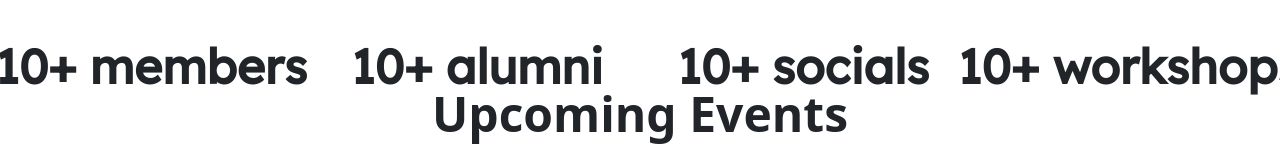
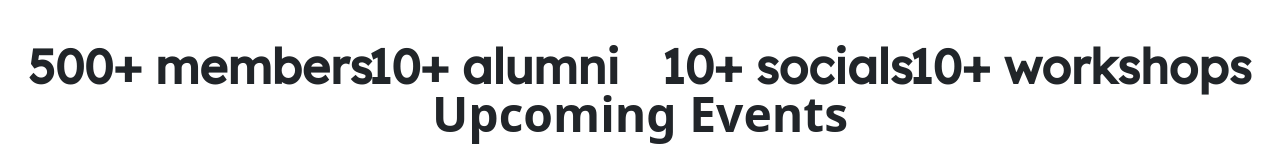
Before and after one commit to acm-ucr/acm-hydra, a Next.js app: page / in a window 1280 px wide. Shown: the part 659-805 px from the top of the page. Built offline with nearby package versions, Linux system fonts and the light colour scheme.

Commit message:
npm run format

```diff
--- a/components/Stats.js
+++ b/components/Stats.js
@@ -3,14 +3,14 @@ import { Row, Col } from "react-bootstrap";
 
 const Stats = () => {
 	return (
-		<Row className='font-lexend text-5xl decoration-black font-semibold flex justify-between items-center whitespace-nowrap'>
+		<Row className='font-lexend text-5xl decoration-black font-semibold flex justify-between items-center whitespace-nowrap mx-auto w-11/12'>
 			<Col
 				sm={12}
 				md={6}
 				lg={3}
 				className='flex justify-center whitespace-nowrap'
 			>
-				10+ members
+				500+ members
 			</Col>
 			<Col
 				sm={12}
```
